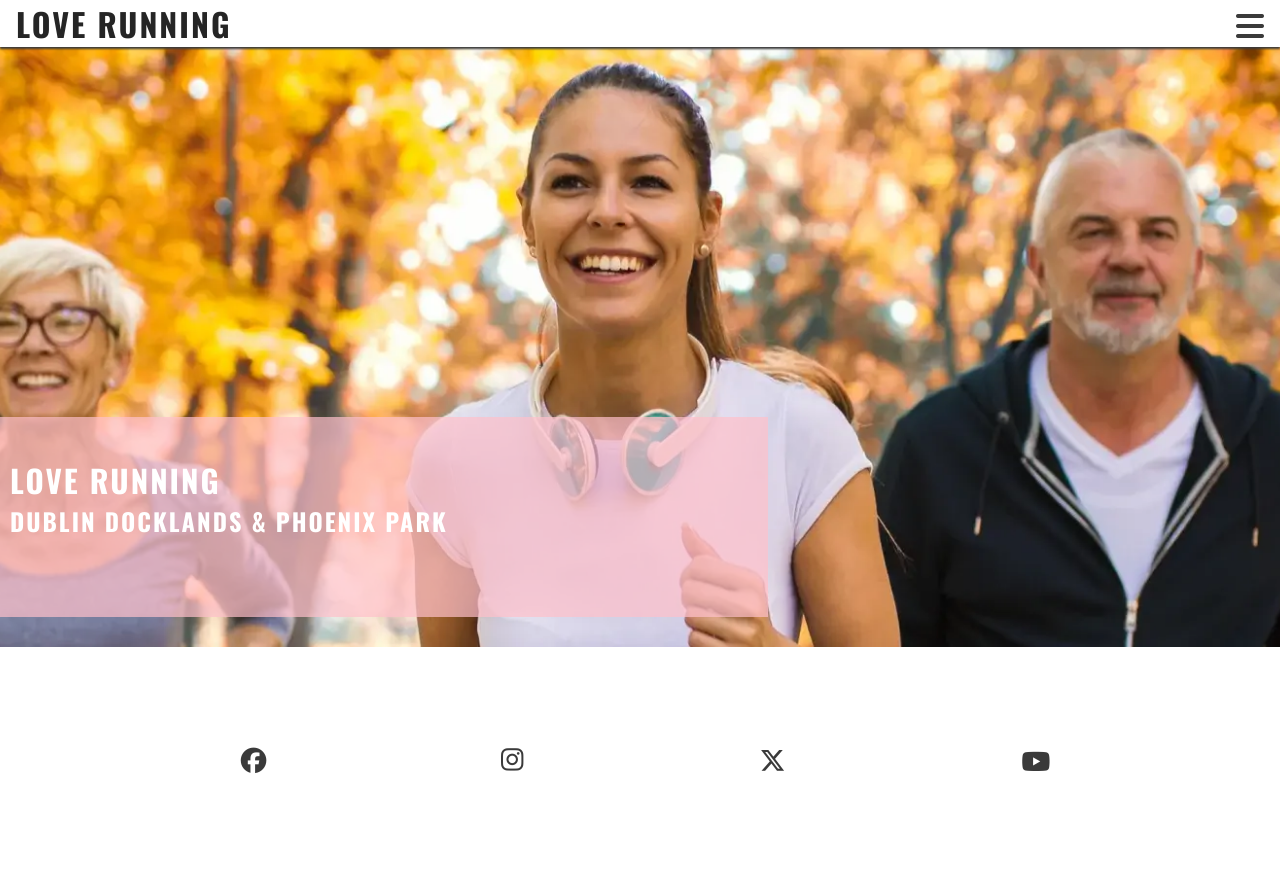
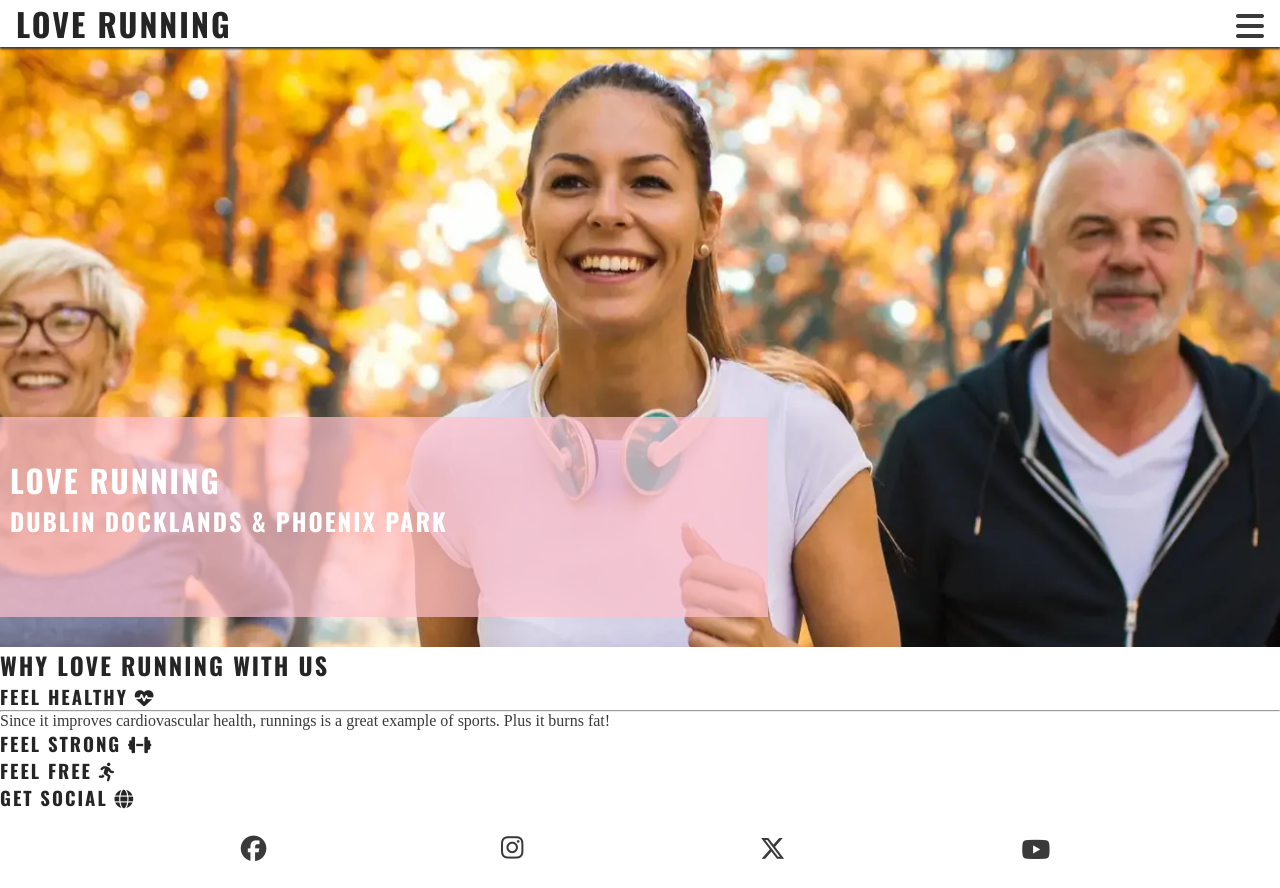
Before and after one commit to bancken/love-running, a plain HTML site: page index.html in a window 1280 px wide. Before the commit the page ends 800 px from the top, so only its background shows below. Drawn offline with nearby package versions, Linux system fonts and the light colour scheme.

Commit message:
adding reasons div to index.html

```diff
--- a/index.html
+++ b/index.html
@@ -36,6 +36,29 @@
                 <h3>Dublin Docklands & Phoenix Park</h3>
             </div>
         </section>
+        <section id="reasons">
+            <h2>Why Love Running with us</h2>
+            <div id="benefits">
+                <div id="benefits-physical">
+                    <div>
+                        <h3>Feel healthy <i class="fa-solid fa-heart-pulse"></i></h3>
+                        <hr>
+                        <p>Since it improves cardiovascular health, runnings is a great example of sports. Plus it burns fat!</p>
+                    </div>
+                    <div>
+                        <h3>Feel strong <i class="fa-solid fa-dumbbell"></i></h3>
+                    </div>
+                </div>
+                <div id="benefits-mental">
+                    <div>
+                        <h3>Feel free <i class="fa-solid fa-person-running"></i></h3>
+                    </div>
+                    <div>
+                        <h3>Get social <i class="fa-solid fa-globe"></i></h3>
+                    </div>
+                </div>
+            </div>
+        </section>
     </main>
     <footer>
         <ul id="social-networks">
```
